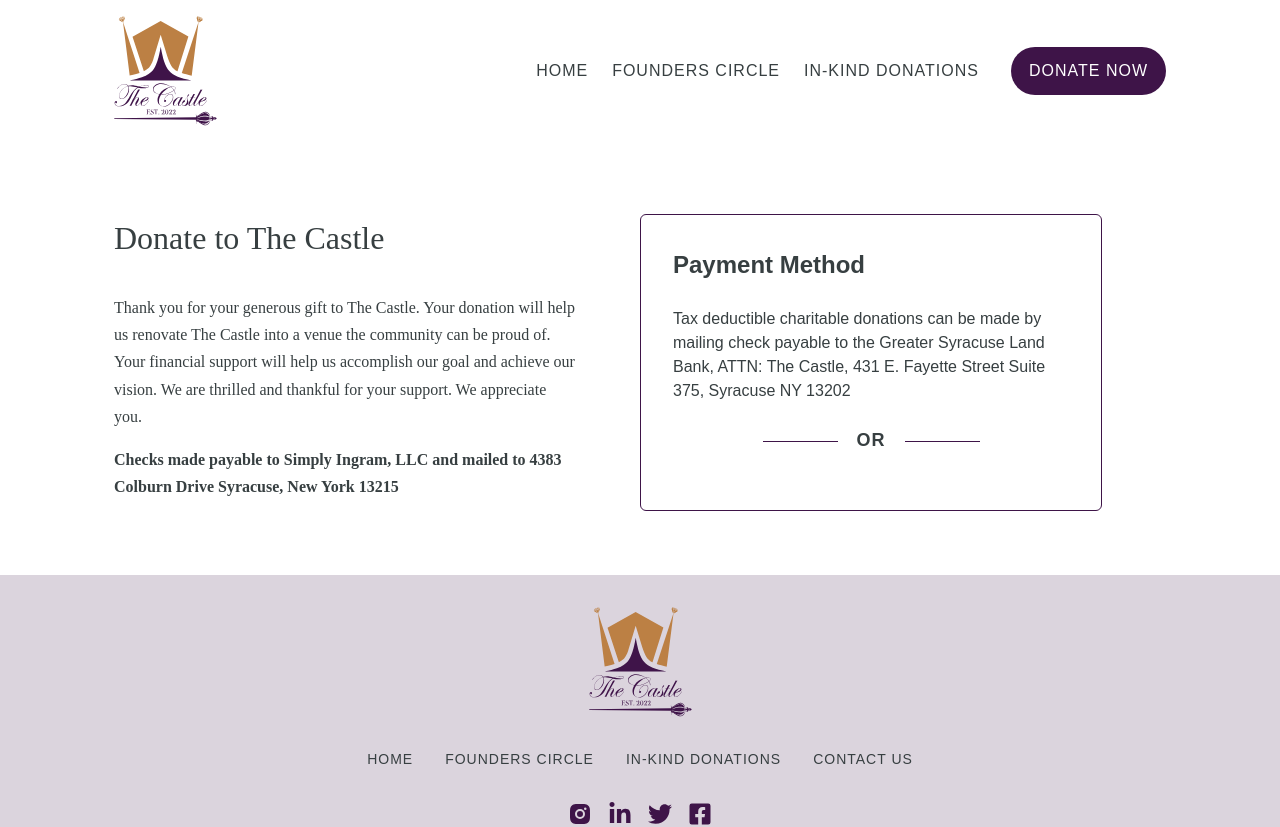
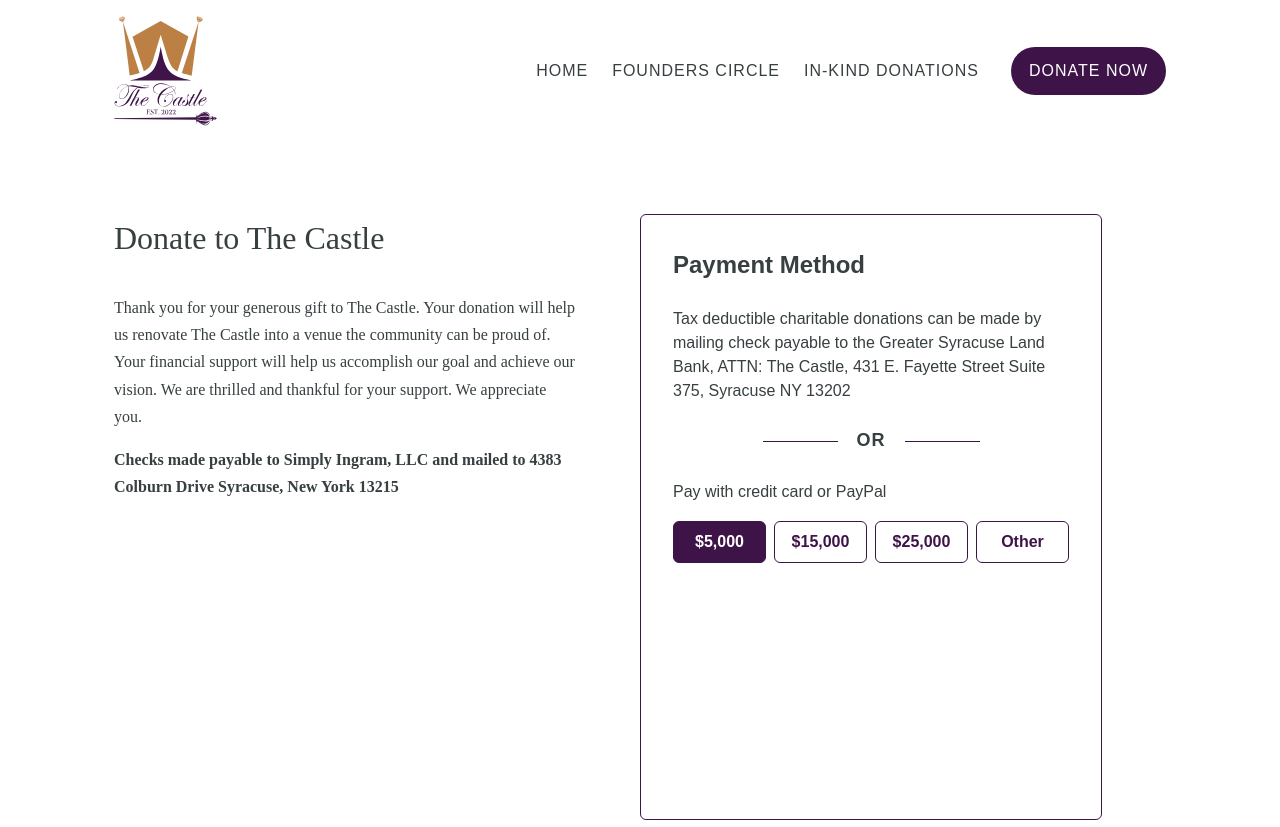
Before and after one commit to julianvazq/the-castle-next, a Next.js app: page /donate in a window 1280 px wide. Shown: the top 827 px of the page. Built offline with nearby package versions, Linux system fonts and the light colour scheme.

Commit message:
PayPal amount buttons + spinner

```diff
--- /dev/null
+++ b/components/donate-page/AmountButtons/index.js
@@ -0,0 +1,86 @@
+import React, { useState } from 'react';
+import * as S from './style';
+
+const AmountButtons = ({ changeAmount }) => {
+    const [selectedAmount, setSelectedAmount] = useState(0.01);
+    const [showOther, setShowOther] = useState(false);
+    const [otherAmount, setOtherAmount] = useState('$0');
+
+    const onClick = (amount) => {
+        setSelectedAmount(amount);
+
+        if (amount === 'other') {
+            setShowOther(true);
+            return;
+        }
+
+        setOtherAmount(0);
+        setShowOther(false);
+        changeAmount(amount);
+    };
+
+    const onChange = (e) => {
+        const numericAmount = Number(e.target.value.replace(/[ ,.$]/g, ''));
+
+        console.log(e.target.value);
+        if (
+            !/^[0-9]*$/.test(numericAmount) ||
+            numericAmount.toString().length < 1
+        )
+            return;
+
+        const displayAmount =
+            '$' + Number(numericAmount.toFixed(2)).toLocaleString();
+        setOtherAmount(displayAmount);
+        changeAmount(numericAmount);
+    };
+
+    return (
+        <div>
+            <S.PaymentText>Pay with credit card or PayPal</S.PaymentText>
+            <S.Container>
+                {amounts.map((val) => (
+                    <S.AmountButton
+                        key={val.amount}
+                        $selected={selectedAmount === val.amount}
+                        onClick={() => onClick(val.amount)}
+                    >
+                        {val.text}
+                    </S.AmountButton>
+                ))}
+            </S.Container>
+            {showOther && (
+                <S.Form>
+                    <label>Other amount</label>
+                    <S.OtherAmountInput
+                        type='text'
+                        value={otherAmount}
+                        onChange={onChange}
+                        placeholder='$7,500'
+                    />
+                </S.Form>
+            )}
+        </div>
+    );
+};
+
+const amounts = [
+    {
+        amount: 0.01,
+        text: '$5,000',
+    },
+    {
+        amount: 15000,
+        text: '$15,000',
+    },
+    {
+        amount: 25000,
+        text: '$25,000',
+    },
+    {
+        amount: 'other',
+        text: 'Other',
+    },
+];
+
+export default AmountButtons;
--- /dev/null
+++ b/components/donate-page/AmountButtons/style.js
@@ -0,0 +1,61 @@
+import styled from 'styled-components';
+import { Paragraph } from '../../../styles/shared';
+
+export const Container = styled.div`
+    display: flex;
+    justify-content: space-between;
+
+    & > * + * {
+        margin-left: 0.5rem;
+    }
+`;
+
+export const AmountButton = styled.button`
+    flex: 1;
+    padding: 0.5rem 1rem;
+    border: 1px solid var(--purple-4);
+    border-radius: 6px;
+    font-weight: 700;
+    background: ${(props) =>
+        props.$selected ? 'var(--purple-4)' : 'var(--white)'};
+    color: ${(props) => (props.$selected ? 'var(--white)' : 'var(--purple-4)')};
+`;
+
+export const Form = styled.form`
+    border: 1px solid var(--purple-4);
+    padding: 0.5rem 0.75rem;
+    margin-top: 1rem;
+    border-radius: 6px;
+
+    label {
+        font-size: 0.875rem;
+    }
+
+    /* Chrome, Safari, Edge, Opera */
+    input::-webkit-outer-spin-button,
+    input::-webkit-inner-spin-button {
+        -webkit-appearance: none;
+        margin: 0;
+    }
+
+    /* Firefox */
+    input[type='number'] {
+        -moz-appearance: textfield;
+    }
+`;
+
+export const OtherAmountInput = styled.input`
+    width: 100%;
+    font-weight: 700;
+    border-width: 0px;
+    padding: 0.5rem 0;
+    border: none;
+    outline: none;
+    color: var(--purple-4);
+    &:focus {
+    }
+`;
+
+export const PaymentText = styled(Paragraph)`
+    margin-bottom: 1rem;
+`;
--- a/components/donate-page/PayPal/index.js
+++ b/components/donate-page/PayPal/index.js
@@ -1,35 +1,31 @@
 import { PayPalButtons, usePayPalScriptReducer } from '@paypal/react-paypal-js';
-import React, { useState } from 'react';
+import React, { useEffect, useState } from 'react';
+import AmountButtons from '../AmountButtons';
 import * as S from './style';
-
-const amounts = [
-    {
-        amount: 0.01,
-        text: '$0.01',
-    },
-    // {
-    //     amount: 5000,
-    //     text: '$5,000',
-    // },
-    {
-        amount: 15000,
-        text: '$15,000',
-    },
-    {
-        amount: 25000,
-        text: '$25,000',
-    },
-    {
-        amount: 'custom',
-        text: 'Custom',
-    },
-];
 
 const PayPal = () => {
     const [{ options, isPending }, dispatch] = usePayPalScriptReducer();
-    const [amount, setAmount] = useState(amounts[0].amount);
+    const [amount, setAmount] = useState(0.01);
+    const [showSpinner, setShowSpinner] = useState(false);
+    console.log(amount);
+
+    useEffect(() => {
+        setShowSpinner(true);
+        const timeoutId = setTimeout(() => {
+            setShowSpinner(false);
+        }, 500);
+
+        return () => {
+            clearTimeout(timeoutId);
+        };
+    }, [amount]);
+
+    const changeAmount = (amount) => {
+        setAmount(amount);
+    };
 
     const createOrder = async (data, actions) => {
+        console.log(amount);
         return actions.order.create({
             purchase_units: [
                 {
@@ -45,10 +41,6 @@
                 user_action: 'PAY_NOW',
             },
         });
-        // .then((orderID) => {
-        //     setOrderID(orderID);
-        //     return orderID;
-        // });
     };
 
     const onClick = () => {
@@ -67,12 +59,8 @@
         console.log('error', err);
     };
 
-    if (isPending) {
-        return 'Loading payment options...';
-    }
-
     return (
-        <S.PaymentContainer>
+        <S.Container>
             <S.PaymentHeader>Payment Method</S.PaymentHeader>
             <S.CheckText>
                 Tax deductible charitable donations can be made by mailing check
@@ -80,14 +68,24 @@
                 E. Fayette Street Suite 375, Syracuse NY 13202
             </S.CheckText>
             <S.Separator>OR</S.Separator>
+            <AmountButtons changeAmount={changeAmount} />
+            {showSpinner || isPending ? (
+                <S.PaymentContainer>
+                    <S.Spinner />
+                </S.PaymentContainer>
+            ) : (
+                <S.PaymentContainer $display='block'>
                     <PayPalButtons
                         style={{ layout: 'vertical' }}
+                        forceReRender={[amount]}
                         createOrder={createOrder}
                         onClick={onClick}
                         onApprove={onApprove}
                         onError={onError}
                     />
                 </S.PaymentContainer>
+            )}
+        </S.Container>
     );
 };
 
--- a/components/donate-page/PayPal/style.js
+++ b/components/donate-page/PayPal/style.js
@@ -1,7 +1,7 @@
-import styled from 'styled-components';
+import styled, { keyframes } from 'styled-components';
 import { mulishFont, uppercase } from '../../../styles/shared';
 
-export const PaymentContainer = styled.article`
+export const Container = styled.article`
     ${mulishFont}
     display: flex;
     flex-direction: column;
@@ -50,3 +50,35 @@
         background: var(--purple-4);
     }
 `;
+
+export const PaymentContainer = styled.div`
+    height: 200px;
+    display: ${(props) => props.$display || 'flex'};
+    align-items: center;
+    justify-content: center;
+`;
+
+const spin = keyframes`
+  from {
+    transform: rotate(0deg);
+  }
+  to {
+    transform: rotate(360deg);
+  }`;
+
+export const Spinner = styled.div`
+    display: inline-block;
+    height: 80px;
+
+    &:after {
+        content: ' ';
+        display: block;
+        width: 64px;
+        height: 64px;
+        margin: 8px;
+        border-radius: 50%;
+        border: 6px solid #fff;
+        border-color: #fff var(--purple-4) #fff var(--purple-4);
+        animation: ${spin} 1.2s linear infinite;
+    }
+`;
```
Lines whose indentation alone changed are shown as unchanged.
